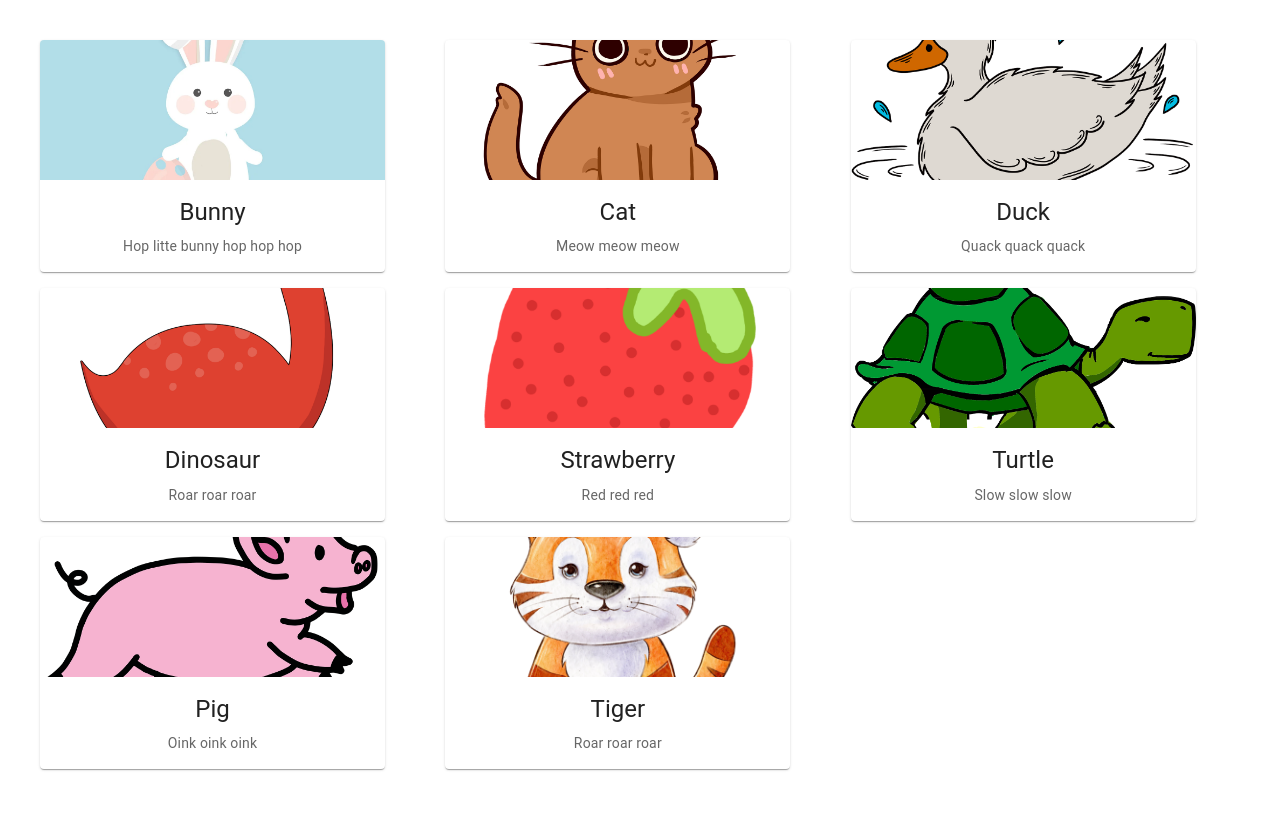
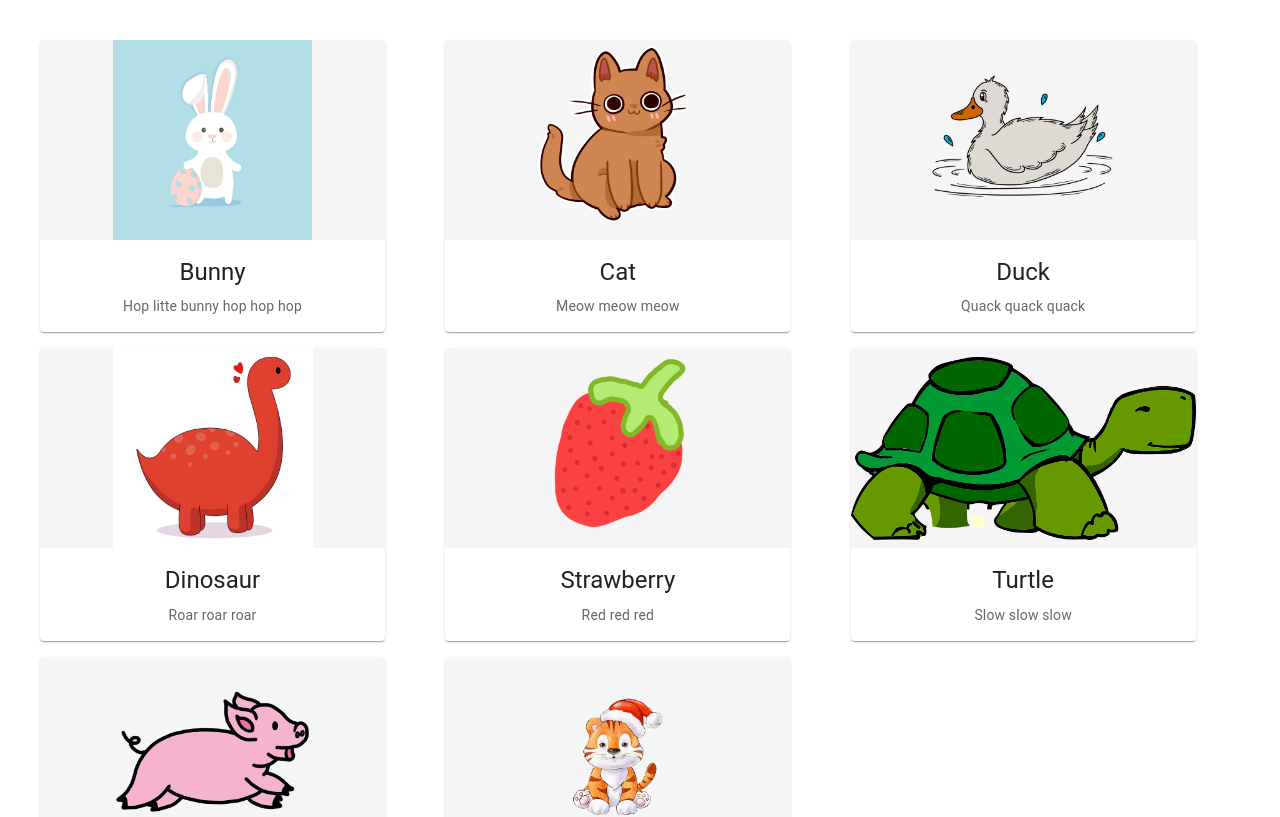
Before and after one commit to tinamthomas/tinytaps, a React (Vite) app: page / in a window 1280 px wide. Shown: the top 817 px of the page. Built offline with nearby package versions, Linux system fonts and the light colour scheme.

Commit message:
fix styles to fit image in container card

```diff
--- a/src/components/SelectableCard.jsx
+++ b/src/components/SelectableCard.jsx
@@ -12,9 +12,15 @@ function SelectableCard(props) {
       <CardActionArea>
         <CardMedia
           component="img"
-          height="140"
+          height="200"
           image={image}
-          alt="green iguana"
+          alt={title}
+          sx={{
+            objectFit: 'contain',
+            objectPosition: 'center',
+            width: '100%',
+            backgroundColor: 'grey.100'
+          }}
         />
         <CardContent>
           <Typography gutterBottom variant="h5" component="div">
```
